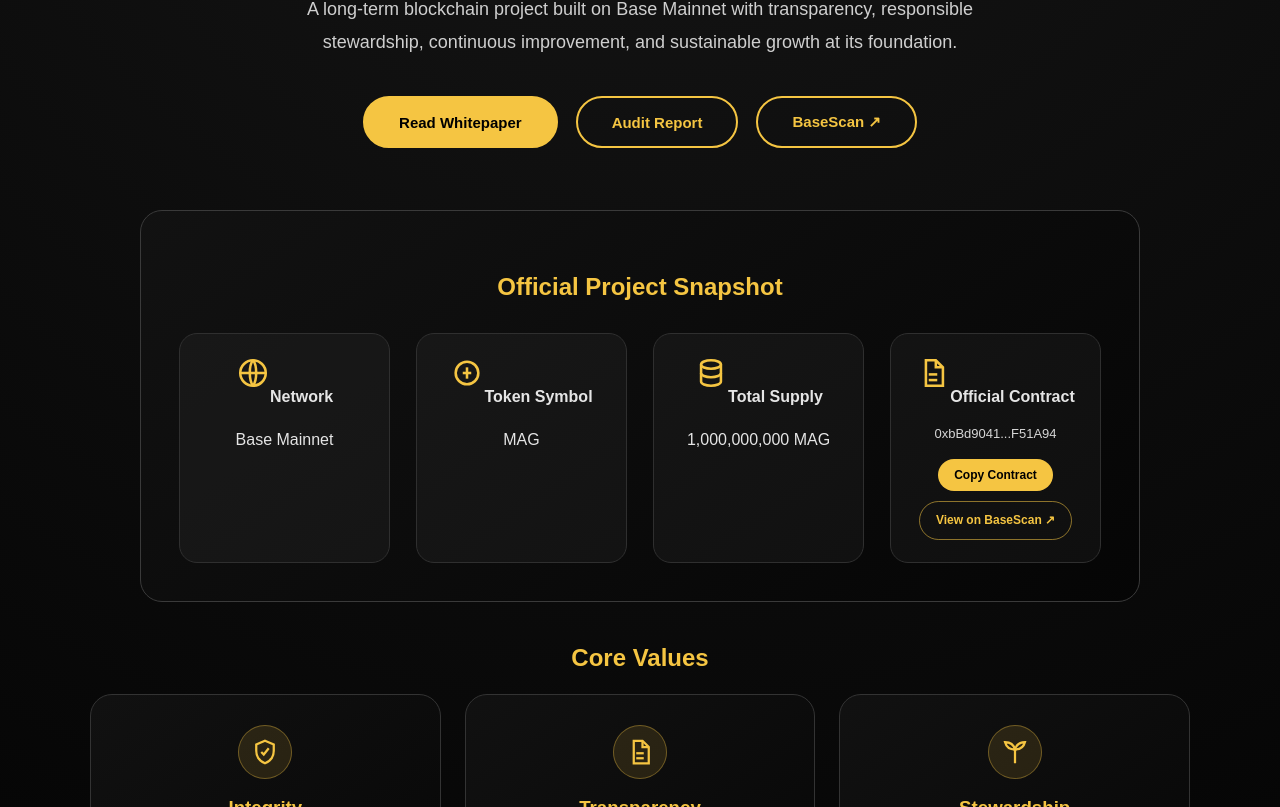
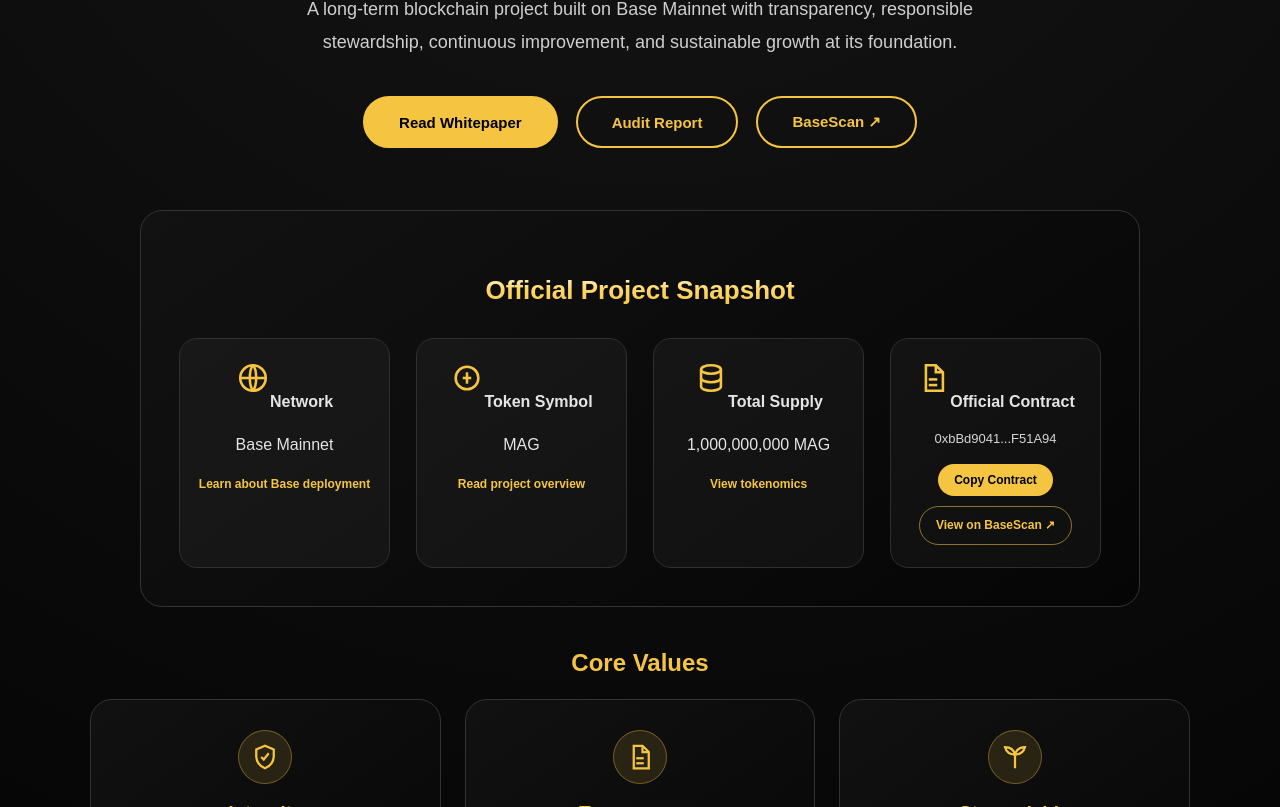
Before and after one commit to MAGZOWN/mag-coin-website, a Next.js app: page / in a window 1280 px wide. Shown: the part 513-1320 px from the top of the page. Built offline with nearby package versions, Linux system fonts and the light colour scheme.

Commit message:
Phase 4: Enhance Project Snapshot navigation and verification links

```diff
--- a/app/components/Snapshot.tsx
+++ b/app/components/Snapshot.tsx
@@ -54,27 +54,32 @@
 
 export default function Snapshot() {
   return (
-    <section style={styles.snapshot}>
-      <h3 style={styles.snapshotTitle}>Official Project Snapshot</h3>
+    <section style={styles.snapshot} className="magCard">
+      <h3 className="goldGradient" style={styles.snapshotTitle}>
+        Official Project Snapshot
+      </h3>
 
       <div style={styles.snapshotGrid}>
-        <div style={styles.snapshotItem} className="cardHover">
+        <a href="/about" style={styles.snapshotItem} className="cardHover">
           <GlobeIcon />
           <strong>Network</strong>
           <p>{blockchainService.getNetwork()}</p>
-        </div>
+          <span style={styles.linkHint}>Learn about Base deployment</span>
+        </a>
 
-        <div style={styles.snapshotItem} className="cardHover">
+        <a href="/whitepaper" style={styles.snapshotItem} className="cardHover">
           <CoinIcon />
           <strong>Token Symbol</strong>
           <p>{blockchainService.getSymbol()}</p>
-        </div>
+          <span style={styles.linkHint}>Read project overview</span>
+        </a>
 
-        <div style={styles.snapshotItem} className="cardHover">
+        <a href="/tokenomics" style={styles.snapshotItem} className="cardHover">
           <SupplyIcon />
           <strong>Total Supply</strong>
           <p>{blockchainService.getTokenSummary().totalSupply}</p>
-        </div>
+          <span style={styles.linkHint}>View tokenomics</span>
+        </a>
 
         <div style={styles.snapshotItem} className="cardHover">
           <DocumentIcon />
@@ -95,19 +100,15 @@
   snapshot: {
     maxWidth: "1000px",
     margin: "42px auto 0",
-    background:
-      "linear-gradient(145deg, rgba(18,18,18,0.96), rgba(5,5,5,0.96))",
-    border: "1px solid #3a3a3a",
-    borderRadius: "22px",
     padding: "38px",
     color: "#e5e5e5",
     textAlign: "center",
   },
 
   snapshotTitle: {
-    color: "#f5c542",
-    fontSize: "24px",
+    fontSize: "26px",
     marginBottom: "32px",
+    fontWeight: 900,
   },
 
   snapshotGrid: {
@@ -122,7 +123,10 @@
     borderRadius: "18px",
     padding: "22px 18px",
     lineHeight: "1.7",
-    minHeight: "130px",
+    minHeight: "160px",
+    color: "#e5e5e5",
+    textDecoration: "none",
+    display: "block",
   },
 
   contract: {
@@ -131,4 +135,12 @@
     color: "#d6d6d6",
     marginBottom: "14px",
   },
+
+  linkHint: {
+    display: "block",
+    marginTop: "10px",
+    color: "#f5c542",
+    fontSize: "12px",
+    fontWeight: 700,
+  },
 };
```
